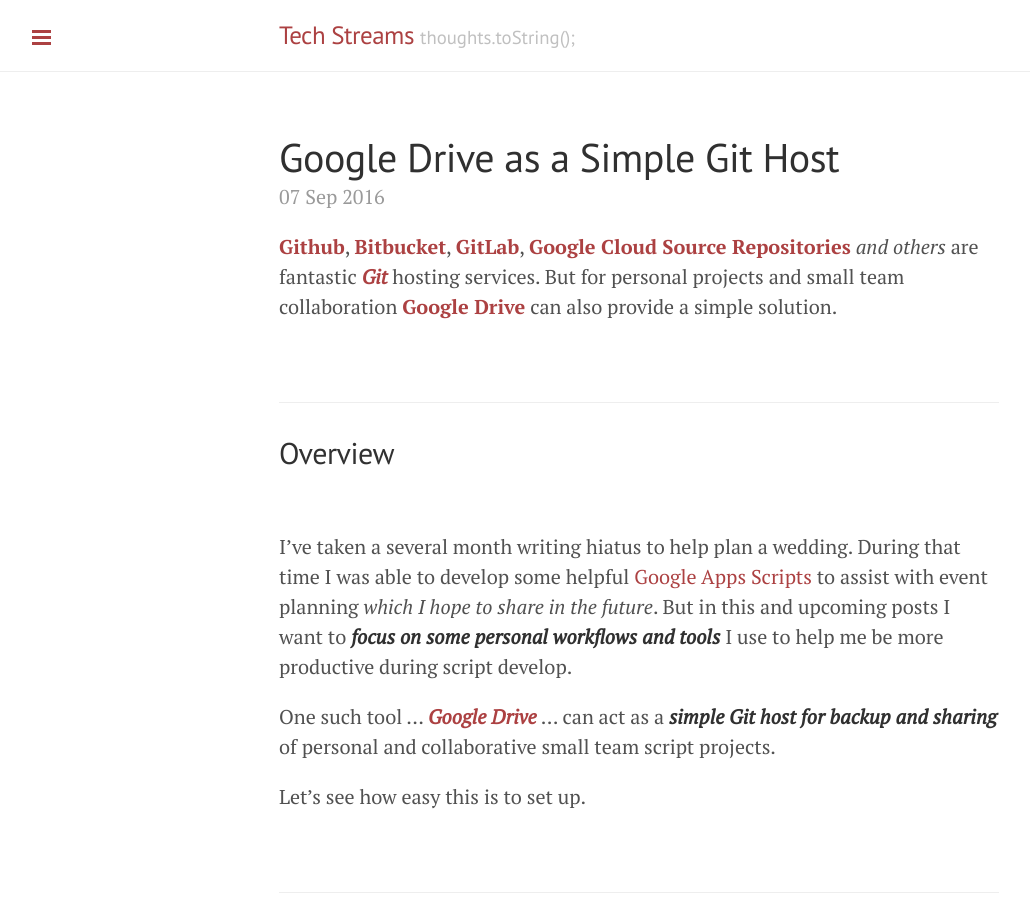
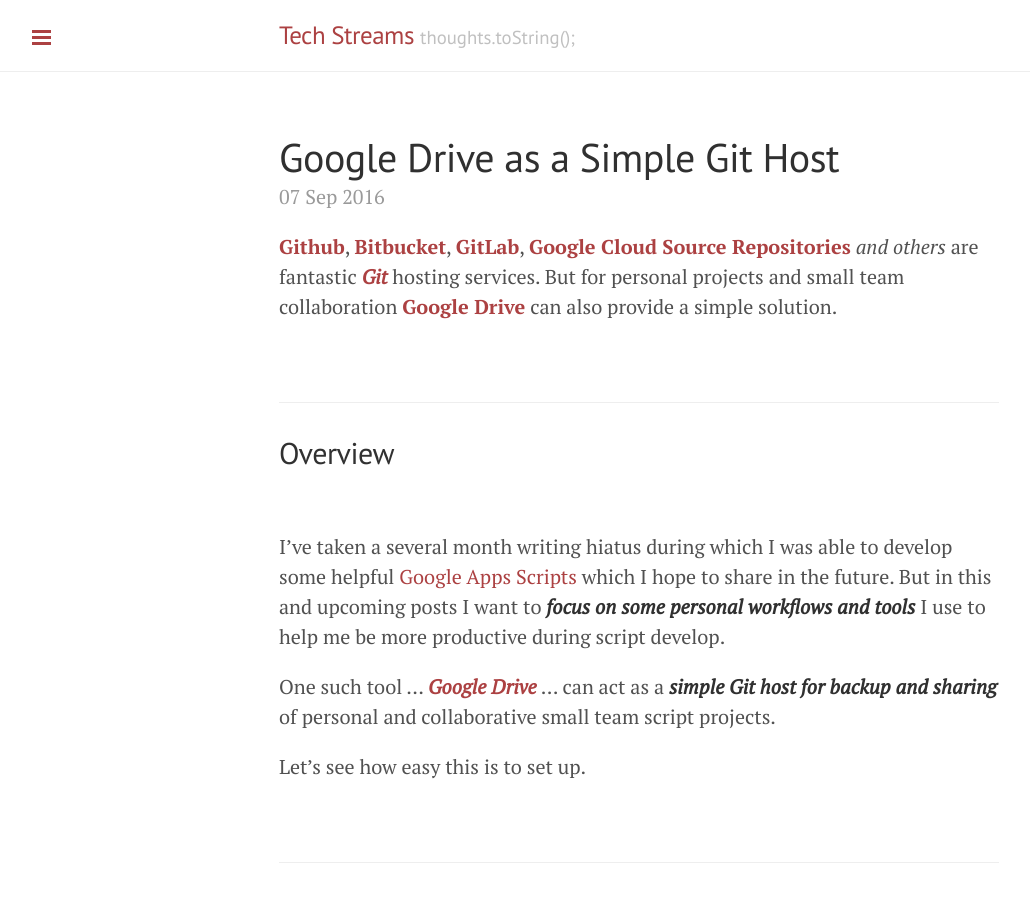
Before and after one commit to techstreams/techstreams.github.io, a Jekyll site: the page built from _posts/2016-09-07-google-drive-as-simple-git-host.md, in a window 1280 px wide and 900 px high. Shown: the whole window, without its empty margins (1-1031 px from the left). Built offline with Jekyll 4.4.1, drawn with Linux system fonts in a browser that asks for light colours; nearby versions of some CDN libraries; some of the changed text lies outside the part shown.

Commit message:
Update post

```diff
--- a/_posts/2016-09-07-google-drive-as-simple-git-host.md
+++ b/_posts/2016-09-07-google-drive-as-simple-git-host.md
@@ -16,7 +16,7 @@ tags: [google-drive, development]
 
 <br>
 
-I've taken a several month writing hiatus to help plan a wedding.  During that time I was able to develop some helpful [Google Apps Scripts](https://www.google.com/script/start/) to assist with event planning *which I hope to share in the future*.  But in this and upcoming posts I want to ***focus on some personal workflows and tools*** I use to help me be more productive during script develop.
+I've taken a several month writing hiatus during which I was able to develop some helpful [Google Apps Scripts](https://www.google.com/script/start/) which I hope to share in the future.  But in this and upcoming posts I want to ***focus on some personal workflows and tools*** I use to help me be more productive during script develop.
 
 One such tool ... ***[Google Drive](https://www.google.com/drive/)*** ... can act as a ***simple Git host for backup and sharing*** of personal and collaborative small team script projects.
 
```
Also changed, not shown: other parts of _posts/2016-09-07-google-drive-as-simple-git-host.md (+1 -1 lines).
